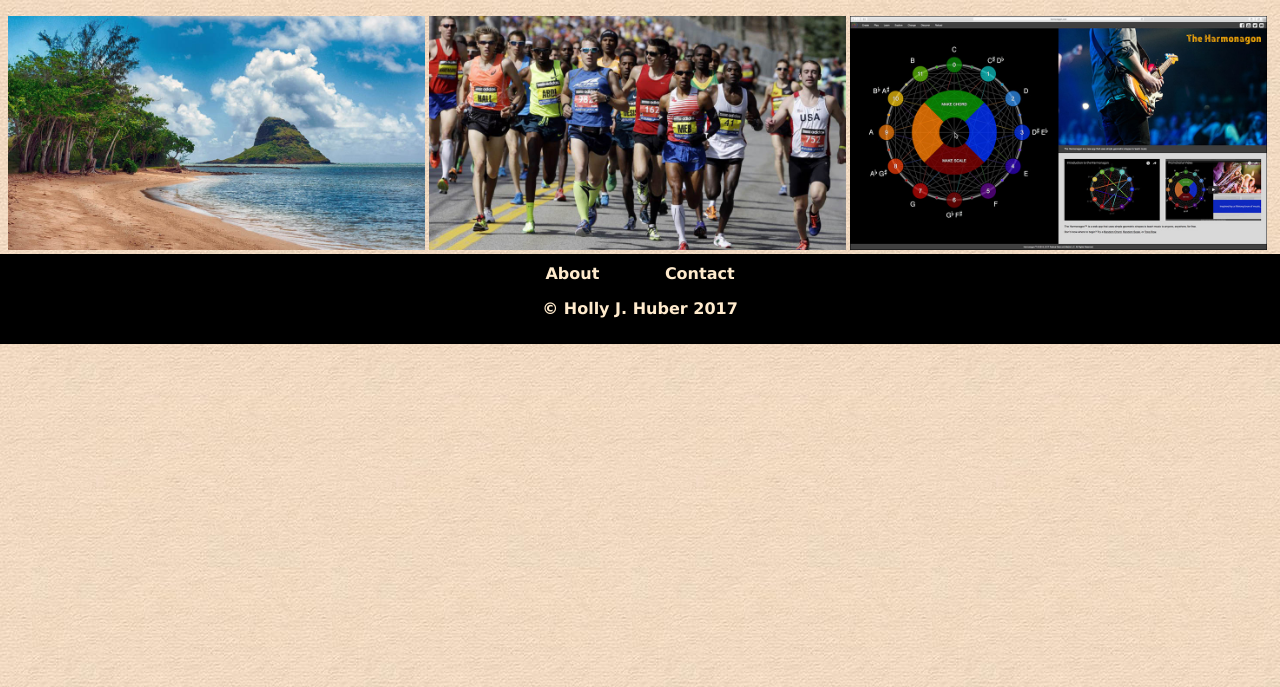
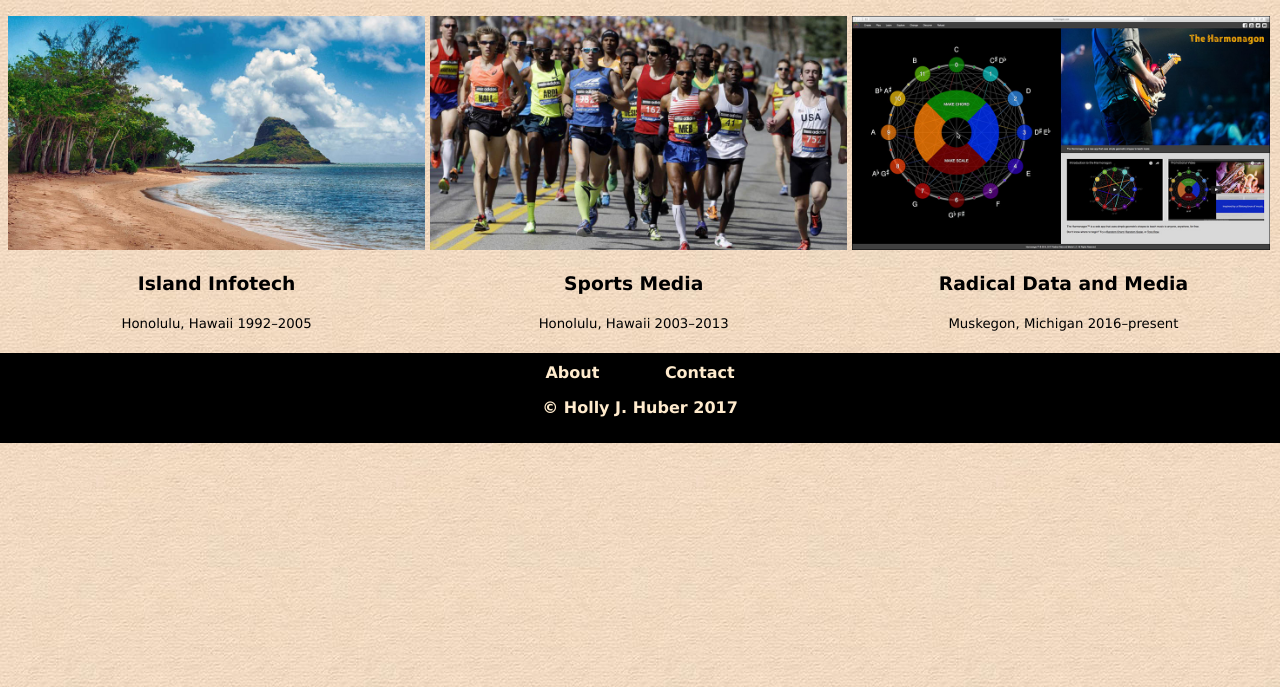
Before and after one commit to HollyJHuber/HuberPortfolio, a plain HTML site: page index.html in a window 1280 px wide. Shown: the part 113-800 px from the top of the page. Drawn offline with Linux system fonts and the light colour scheme.

Commit message:
add: columns, floats, clearfix

```diff
--- a/css/styles.css
+++ b/css/styles.css
@@ -1,12 +1,18 @@
 body{
     background-image: url("../images/paper_tile.jpg");
+/*    opacity: 0.7;*/
+/*    opacity affects all elements on the page, not just the background image*/
+
+     font-family: Verdana, Arial, sans-serif;
 }
 
-h1, h2, footer {
+h1, h2, h3, h5, footer {
     text-align: center;
-    font-family: Verdana, Arial, sans-serif;
 }
 
+h5{
+    font-weight: normal;
+}
 .footer {
     background-color: black;
     color: blanchedalmond;
@@ -14,10 +20,33 @@ h1, h2, footer {
     padding: 10px;
     width: 100%;
     margin-left:-10px;
+    /* width and margin-left are too ensure black footer covers right-edge to left-edge without parchment bacgkround */
 }
 
 nav a{
     padding: 30px;
     color: blanchedalmond;
     text-decoration: none;
+/*    ^ removes underlines from links*/
 }
+
+#colLeft{
+    float: left;
+    width: 33%;
+}
+
+#colCenter{
+    float: left;
+    width: 33%;
+}
+
+#colRight{
+    float: right;
+    width: 33%;
+}
+
+.clearfix{
+    display:block;
+    clear:both;
+
+}
--- a/index.html
+++ b/index.html
@@ -16,10 +16,25 @@
 
 
         <img src="images/IslandInfoTech.jpg" alt="Hawaii beach and tropical island" width=33% />
-        <img src="images/SportsMediaPro.jpg"
-             alt="Boston Marathon runners" width=33% />
+        <img src="images/SportsMediaPro.jpg" alt="Boston Marathon runners" width=33% />
         <img src="images/RadicalLLC.jpg" alt="The Harmonagon App website screenshot" width=33% />
 
+        <div id="colLeft" class="column">
+            <h3>Island Infotech</h3>
+            <h5>Honolulu, Hawaii 1992–2005</h5>
+        </div>
+
+         <div id="colCenter" class="column">
+            <h3>Sports Media</h3>
+            <h5>Honolulu, Hawaii 2003–2013</h5>
+        </div>
+
+        <div id="colRight" class="column">
+            <h3>Radical Data and Media</h3>
+            <h5>Muskegon, Michigan 2016–present</h5>
+        </div>
+
+        <div class="clearfix"></div>
 
 <!-- end homepage content -->
 
```
